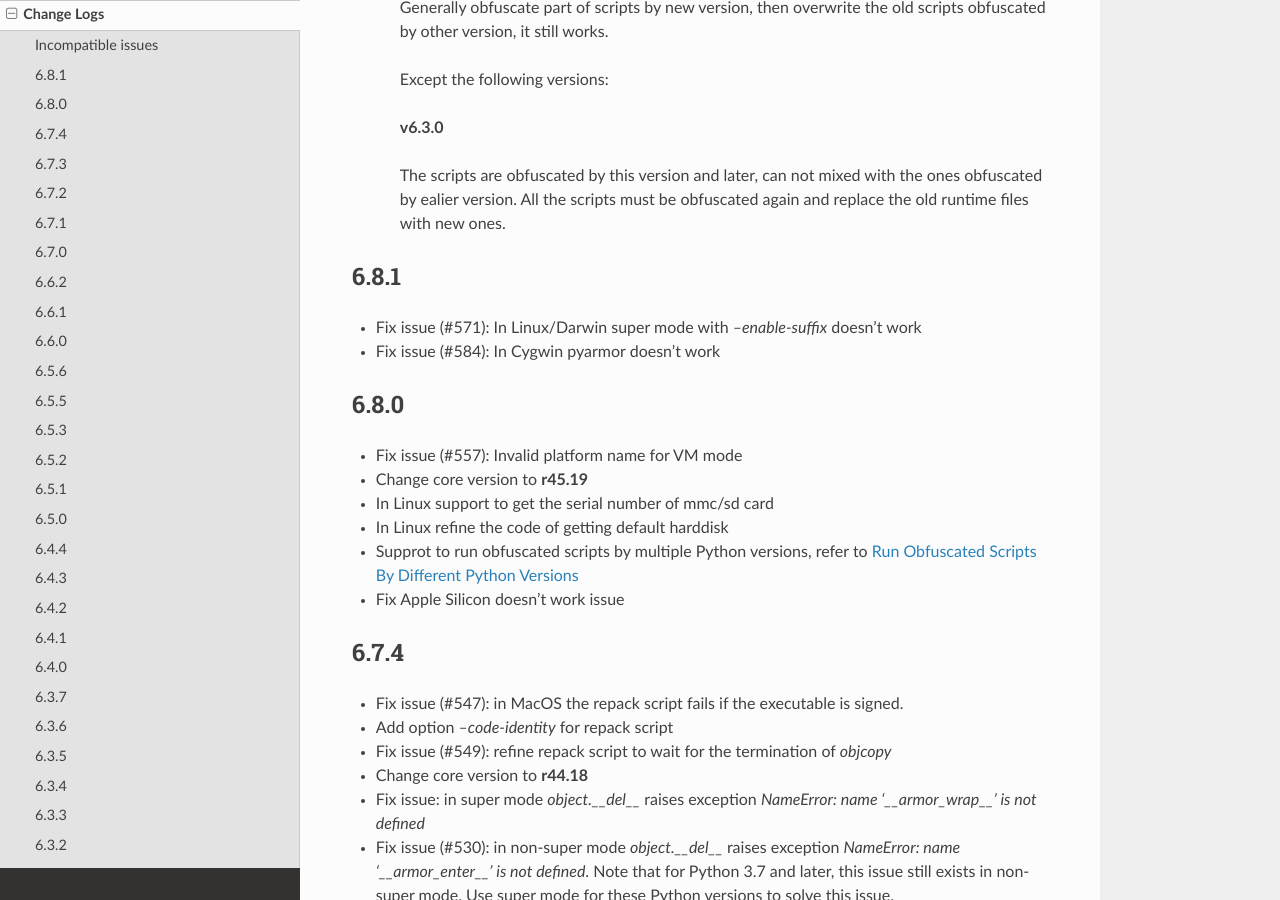
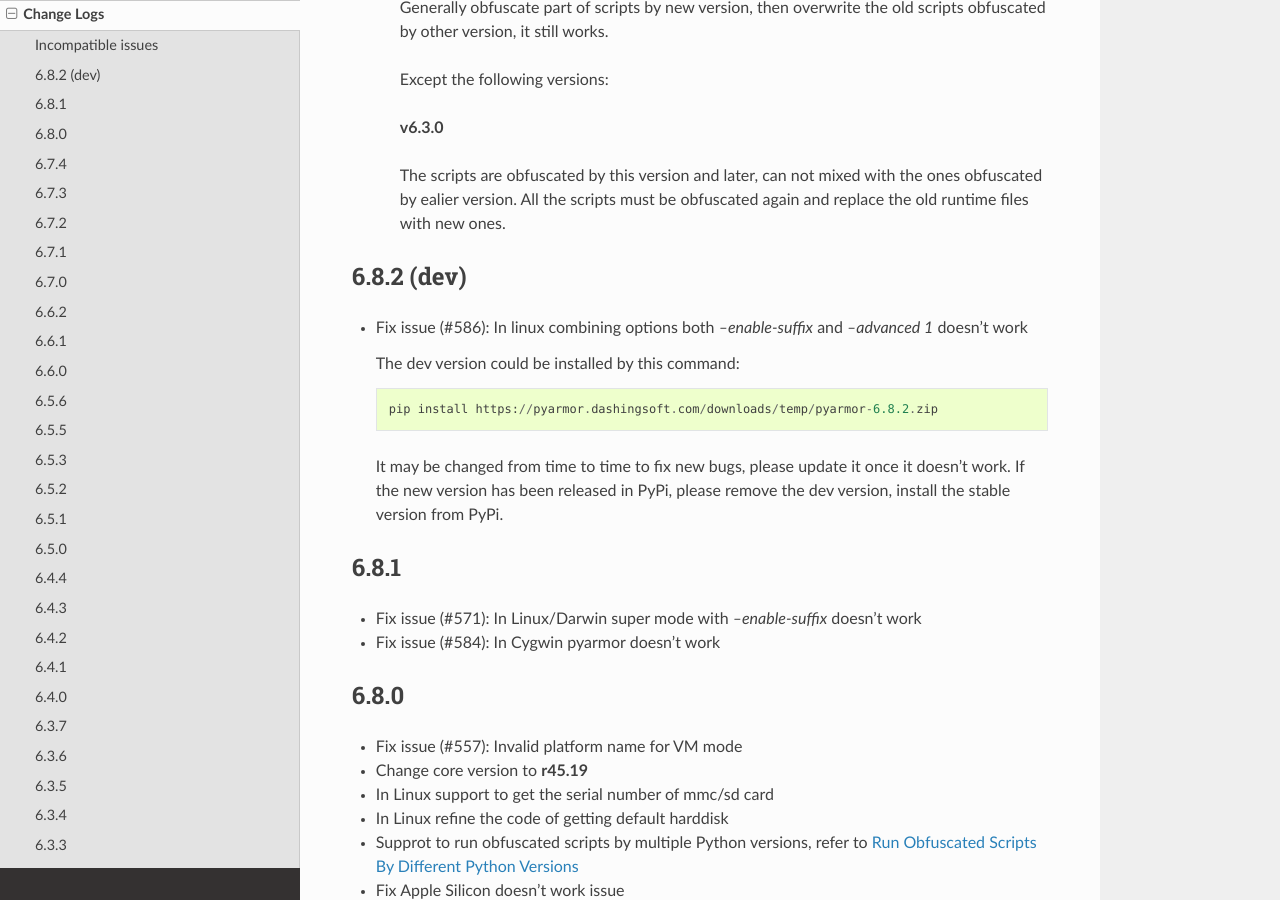
Before and after one commit to dashingsoft/pyarmor, a Sphinx documentation site: the page built from docs/change-logs.rst, in a window 1280 px wide and 900 px high, scrolled down 522 px. Built offline with Sphinx 7.4.7 and the Read the Docs theme 2.0.0, drawn with Linux system fonts in a browser that asks for light colours.

Commit message:
Add change log

```diff
--- a/docs/change-logs.rst
+++ b/docs/change-logs.rst
@@ -32,10 +32,14 @@
    ones obfuscated by ealier version. All the scripts must be obfuscated again
    and replace the old runtime files with new ones.
 
-..
+6.8.2 (dev)
+-----------
+* Fix issue (#586): In linux combining options both `--enable-suffix` and
+  `--advanced 1` doesn't work
+
   The dev version could be installed by this command::
 
-      pip install https://pyarmor.dashingsoft.com/downloads/temp/pyarmor-6.8.1.zip
+      pip install https://pyarmor.dashingsoft.com/downloads/temp/pyarmor-6.8.2.zip
 
   It may be changed from time to time to fix new bugs, please update it once it
   doesn't work. If the new version has been released in PyPi, please remove the
```
